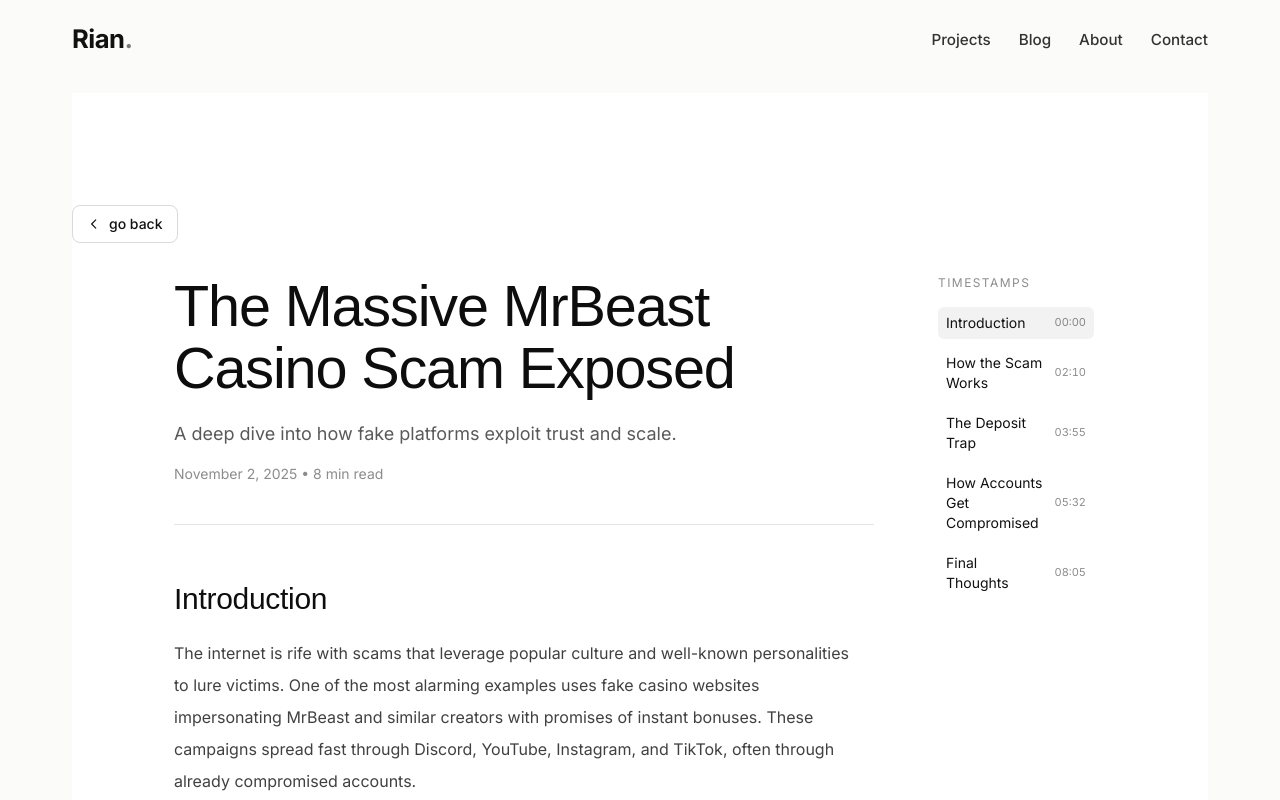
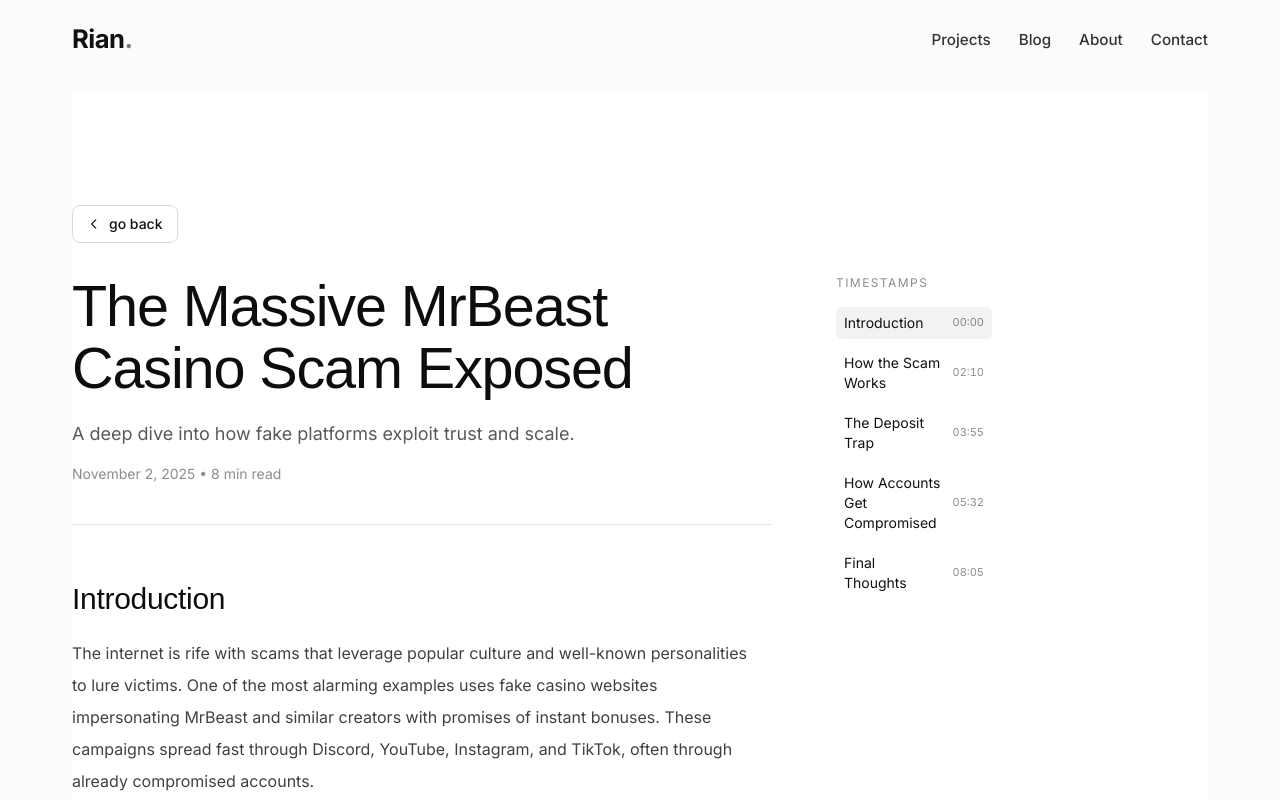
Before and after one commit to anvikaraina/Minimalist-Portfolio, a Next.js app: page /blogs/massive-mr-beast-casino-scam-exposed in a window 1280 px wide. Shown: the top 800 px of the page. Built offline with nearby package versions, Linux system fonts and the light colour scheme; a web font is replaced by a local one.

Commit message:
Align blog article content with navbar container width

```diff
--- a/components/BlogArticle.tsx
+++ b/components/BlogArticle.tsx
@@ -86,7 +86,7 @@
           go back
         </Link>
 
-        <div className="mx-auto mt-8 flex w-full max-w-[980px] gap-10 px-4 sm:px-6">
+        <div className="mt-8 flex w-full gap-10">
           <div className="min-w-0 max-w-[700px] flex-1">
             <header className="mb-14 border-b border-black/10 pb-10">
               <h1 className="font-[family-name:var(--font-stix)] text-[clamp(2rem,4.8vw,3.6rem)] font-normal leading-[1.08] tracking-[-0.02em] text-black/95">
```
